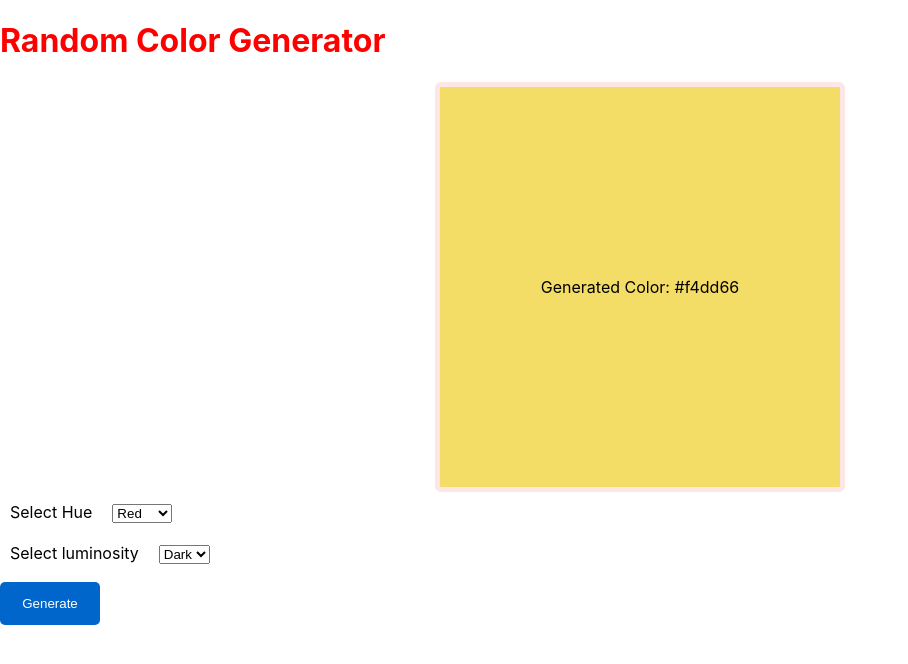
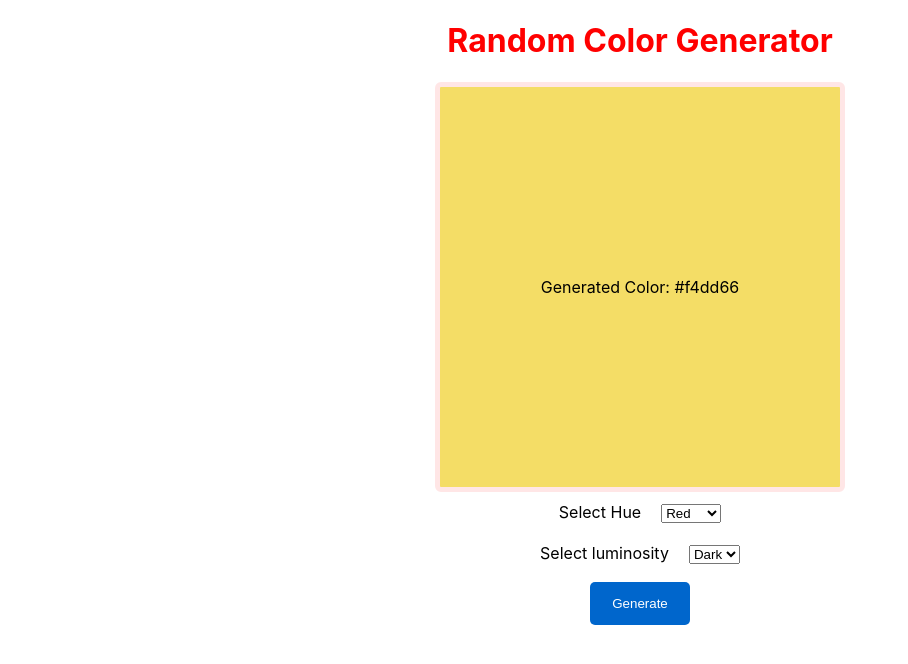
Before and after one commit to varshabhadana/react-random-color-generator, a React (Create React App) app: page / in a window 1280 px wide. Shown: the top 664 px of the page, without its empty margins (0-908 px from the left). Built offline with nearby package versions, Linux system fonts and the light colour scheme.

Commit message:
Test change

```diff
--- a/src/App.js
+++ b/src/App.js
@@ -30,7 +30,7 @@ function App() {
   const [lightness, setLightness] = useState(' ');
 
   return (
-    <>
+    <div className="App">
       <h1
         style={{
           color: 'red',
@@ -52,7 +52,7 @@ function App() {
           borderColor: '#ffe6e6',
         }}
       >
-        <div>Generated Color: {color}</div>
+        <div> Generated Color: {color}</div>
       </div>
       <div css={hueStyle}>
         {/* selector for Hue */}
@@ -106,14 +106,13 @@ function App() {
         <button
           css={buttonStyle}
           onClick={() => {
-            const newColor = randomcolor();
-            setColor(newColor);
+            setColor(randomcolor());
           }}
         >
           Generate
         </button>
       </div>
-    </>
+    </div>
   );
 }
 
```
